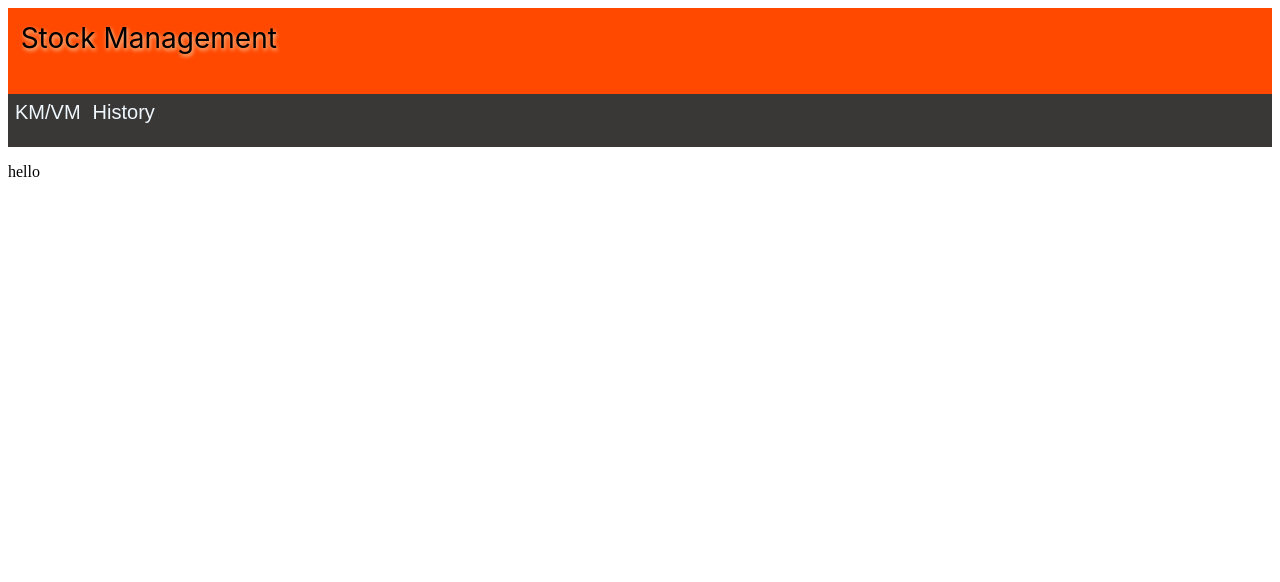
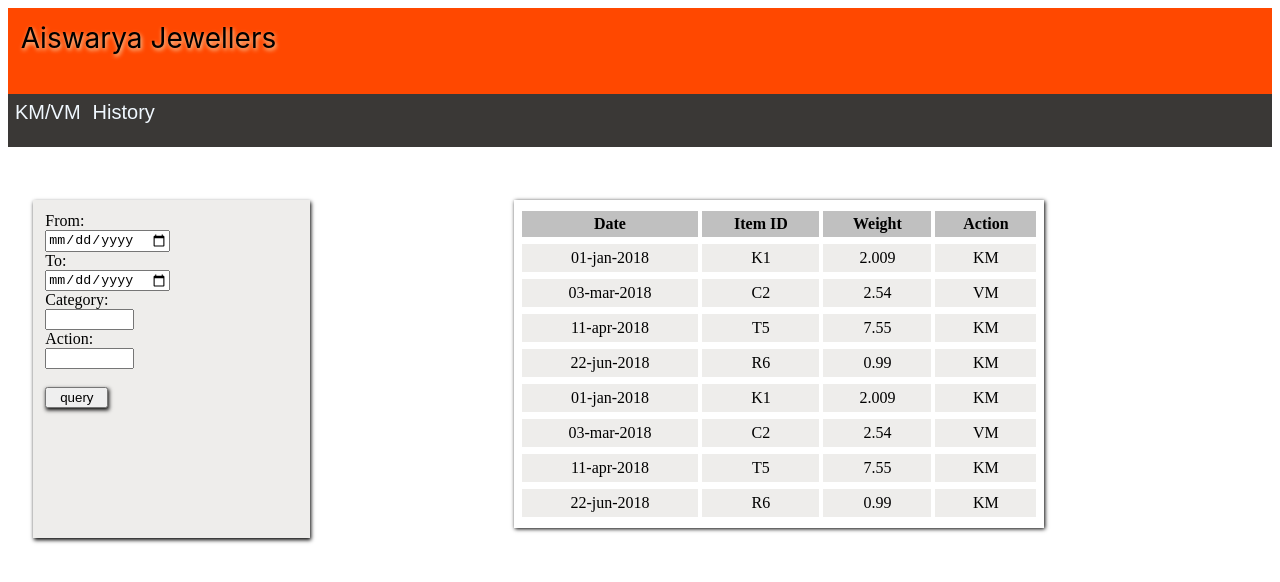
Before and after one commit to aiswaryasaravanan/frontend, a plain HTML site: page home.html in a window 1280 px wide. Both pictures are taken after a click on the button "History". Drawn offline with nearby package versions, Linux system fonts and the light colour scheme.

Commit message:
history added

```diff
--- /dev/null
+++ b/history.css
@@ -0,0 +1,31 @@
+.query{
+    float: left;
+    height: 45%;
+    width: 30%;
+    background-color: rgb(238, 237, 235);
+}
+.result{
+    float: right;
+    height: 45%;
+    width: 60%;
+    /* background-color: rgb(235, 238, 235); */
+}
+.historypage{
+    margin-top: 3%;
+}
+.catQuery{
+    width: 35%;
+}
+.query{
+    height: 40%;
+    float: left;
+    min-width:20%;
+    max-width: 20%;
+    margin-left: 2%;
+    margin-top: 15px;
+    /* margin: auto; */
+    background-color: rgb(238, 237, 235);
+    text-align: left;
+    padding: 12px;
+    box-shadow: 1px 2px 4px black;
+}
--- a/history.html
+++ b/history.html
@@ -1,8 +1,87 @@
+
 <html>
     <head>
         <title>History</title>
+        <link rel="stylesheet" type="text/css" href="history.css">
     </head>
     <body>
-        <p>hello</p>
+        <div class="historyPage">
+            <div class="query">
+                <form>
+                    <div>
+                        <label class="queryHead">From:</label><br>
+                        <input type="date" name="from" /><br>
+                        <label class="queryHead">To:</label><br>
+                        <input type="date" name="to" /><br>
+                        <label class="queryHead">Category:</label><br>
+                        <input class="catQuery" type="text" name="category" /><br>
+                        <label class="queryHead">Action:</label><br>
+                        <input class="catQuery" type="text" name="category" /><br><br>
+                        <input class="catEditBut" type="submit" name="query" value="query"/>
+                    </div>
+                </form>
+            </div>
+
+            <div class="result">
+                <table>
+                        <tr>
+                            <th>Date</th>
+                            <th>Item ID</th>
+                            <th>Weight</th>
+                            <th>Action</th>
+
+                        </tr>
+                        <tr>
+                            <td>01-jan-2018</td>
+                            <td>K1</td>
+                            <td>2.009</td>
+                            <td>KM</td>
+                        </tr>
+                        <tr>
+                            <td>03-mar-2018</td>
+                            <td>C2</td>
+                            <td>2.54</td>
+                            <td>VM</td>
+                        </tr>
+                        <tr>
+                            <td>11-apr-2018</td>
+                            <td>T5</td>
+                            <td>7.55</td>
+                            <td>KM</td>
+                        </tr>
+                        <tr>
+                            <td>22-jun-2018</td>
+                            <td>R6</td>
+                            <td>0.99</td>
+                            <td>KM</td>
+                        </tr>
+                        <tr>
+                                <td>01-jan-2018</td>
+                                <td>K1</td>
+                                <td>2.009</td>
+                                <td>KM</td>
+                            </tr>
+                            <tr>
+                                <td>03-mar-2018</td>
+                                <td>C2</td>
+                                <td>2.54</td>
+                                <td>VM</td>
+                            </tr>
+                            <tr>
+                                <td>11-apr-2018</td>
+                                <td>T5</td>
+                                <td>7.55</td>
+                                <td>KM</td>
+                            </tr>
+                            <tr>
+                                <td>22-jun-2018</td>
+                                <td>R6</td>
+                                <td>0.99</td>
+                                <td>KM</td>
+                            </tr>
+                    </table>
+                </div>
+        </div>
+
     </body>
 </html>
--- a/home.html
+++ b/home.html
@@ -1,3 +1,4 @@
+
 <html>
     <head>
         <title>home</title>
@@ -22,7 +23,7 @@
                 });
             </script>
         <div class="titleBar">
-            <p id="header">Stock Management</p>
+            <p id="header">Aiswarya Jewellers</p>
         </div>
         <div class="menuBar">
             <input type="button" class="menuButton" id="kmvm" value="KM/VM" />
```
Also changed, not shown: kmvm.html (+55 -54 lines), home.css (line endings or trailing spaces).
